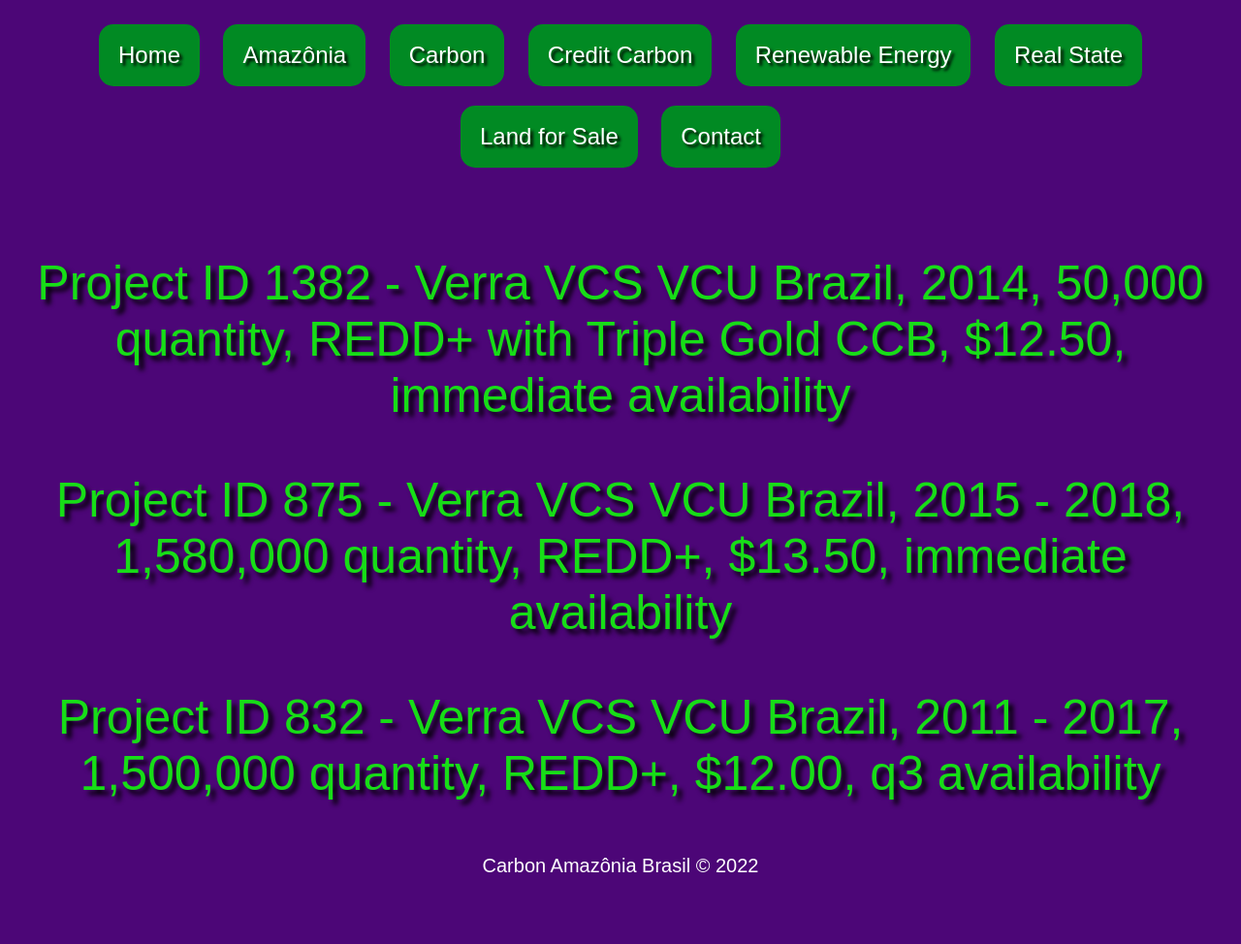
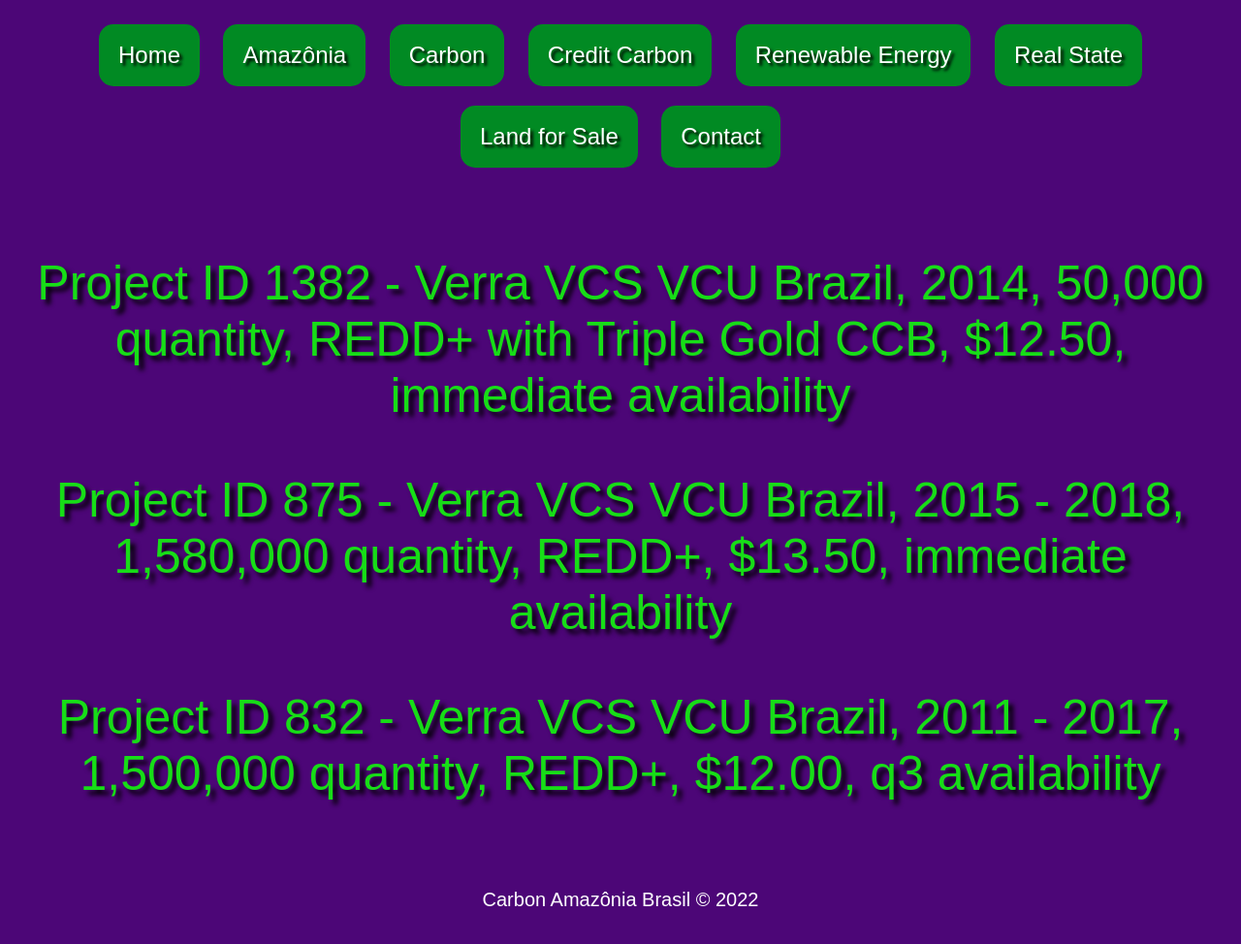
Before and after one commit to rkbressan/carbon-amazonia-brasil, a plain HTML site: page carbon/creditcarbon.html in a window 1280 px wide. Shown: the whole page at 97% size. Before the commit the page ends 945 px from the top, so only its background shows below. Drawn offline with Linux system fonts and the light colour scheme.

Commit message:
Atualização dos footers

```diff
--- a/carbon/amazonia.css
+++ b/carbon/amazonia.css
@@ -111,8 +111,7 @@ body {
     color: white;
     font-size: 20px;
     height: 50px;
-    margin-top: 50px;
-    padding: 5px;
+    padding-top: 40px;
     position: relative;
     text-align: center;
 }
--- a/carbon/carbon.css
+++ b/carbon/carbon.css
@@ -1,6 +1,6 @@
 header {
+    background-color: rgb(76, 6, 119);
     font-family: Arial, Helvetica, sans-serif;
-    margin: 15px;
     text-shadow: 7px 7px 7px black;
 }
 
@@ -49,7 +49,7 @@ header {
     cursor: pointer;
     font-size: 24px;
     line-height: 24px;
-    margin: 10px;
+    margin: 20px;
     padding: 20px;
     position: relative;
     text-shadow: 3px 3px 3px black;
@@ -77,7 +77,7 @@ header {
 }
 
 body {
-    background-color: rgb(76, 6, 119);
+    background-color: rgb(245, 245, 245);
     font-family: Arial, Helvetica, sans-serif;
     margin: 0;
     padding: 0;
@@ -90,9 +90,8 @@ body {
     font-weight: bold;
     padding: 50px;
     padding-bottom: 0px;
-    padding-left: 400px;
-    padding-right: 400px;
-    text-align: center;
+    padding-left: 500px;
+    padding-right: 500px;
     text-shadow: 1px 1px 1px rgb(46, 94, 48);
 }
 
@@ -102,14 +101,13 @@ body {
     font-size: 40px;
     font-weight: bold;
     padding-bottom: 50px;
-    text-align: center;
     text-shadow: 1px 1px 1px rgb(46, 94, 48);
 }
 
 .pronunciation {
-    background-color: white;
+    background-color: rgb(245, 245, 245);
     color: rgb(76, 6, 119);
-    font-size: 30px;
+    font-size: 25px;
     margin-left: 450px;
     margin-right: 450px;
     padding-top: 10px;
@@ -118,7 +116,7 @@ body {
 }
 
 .lulavideo {
-    background-color: white;
+    background-color: rgb(245, 245, 245);
     height: 500px;
     position: center;
     text-align: center;
@@ -126,13 +124,13 @@ body {
 }
 
 .lula {
-    background-color: white;
+    background-color: rgb(245, 245, 245);
     font-size: 22px;
     font-weight: bold;
     margin-left: 500px;
     margin-right: 500px;
     padding: 50px;
-    padding-bottom: 100px;
+    padding-bottom: 50px;
 }
 
 .norway {
@@ -144,8 +142,8 @@ body {
 
 .norwaytitle {
     color: #27ae60;
-    font-size: 80px;
-    text-align: center;
+    font-size: 60px;
+    margin: 50px;
     text-shadow: 5px 5px 5px black;
 }
 
@@ -155,14 +153,13 @@ body {
 }
 
 .norwaytxt {
-    color: rgb(255, 255, 255);
-    font-size: 25px;
-    margin-left: 450px;
-    margin-right: 450px;
+    color: rgb(0, 0, 0);
+    font-size: 22px;
+    font-weight: bold;
+    margin-left: 500px;
+    margin-right: 500px;
     padding: 50px;
     padding-bottom: 100px;
-    text-align: center;
-    text-shadow: 7px 7px 7px black;
 }
 
 .footer {
@@ -170,7 +167,7 @@ body {
     color: white;
     font-size: 20px;
     height: 50px;
-    padding: 5px;
+    padding-top: 40px;
     position: relative;
     text-align: center;
 }
--- a/carbon/carbonpage.css
+++ b/carbon/carbonpage.css
@@ -116,8 +116,7 @@ body {
     color: white;
     font-size: 20px;
     height: 50px;
-    margin-top: 50px;
-    padding: 5px;
+    padding-top: 40px;
     position: relative;
     text-align: center;
 }
--- a/carbon/contact.css
+++ b/carbon/contact.css
@@ -141,8 +141,7 @@ body {
     color: white;
     font-size: 20px;
     height: 50px;
-    margin-top: 50px;
-    padding: 5px;
+    padding-top: 40px;
     position: relative;
     text-align: center;
 }
--- a/carbon/creditcarbon.css
+++ b/carbon/creditcarbon.css
@@ -79,12 +79,10 @@ body {
 
 .footer {
     background-color: rgb(76, 6, 119);
-    bottom: 0;
     color: white;
     font-size: 20px;
     height: 50px;
-    margin-top: 50px;
-    padding: 5px;
+    padding-top: 40px;
     position: relative;
     text-align: center;
 }
--- a/carbon/landforsale.css
+++ b/carbon/landforsale.css
@@ -141,8 +141,7 @@ body {
     color: white;
     font-size: 20px;
     height: 50px;
-    margin-top: 50px;
-    padding: 5px;
+    padding-top: 40px;
     position: relative;
     text-align: center;
 }
--- a/carbon/realstate.css
+++ b/carbon/realstate.css
@@ -141,8 +141,7 @@ body {
     color: white;
     font-size: 20px;
     height: 50px;
-    margin-top: 50px;
-    padding: 5px;
+    padding-top: 40px;
     position: relative;
     text-align: center;
 }
--- a/carbon/renewableenergy.css
+++ b/carbon/renewableenergy.css
@@ -141,8 +141,7 @@ body {
     color: white;
     font-size: 20px;
     height: 50px;
-    margin-top: 50px;
-    padding: 5px;
+    padding-top: 40px;
     position: relative;
     text-align: center;
 }
```
